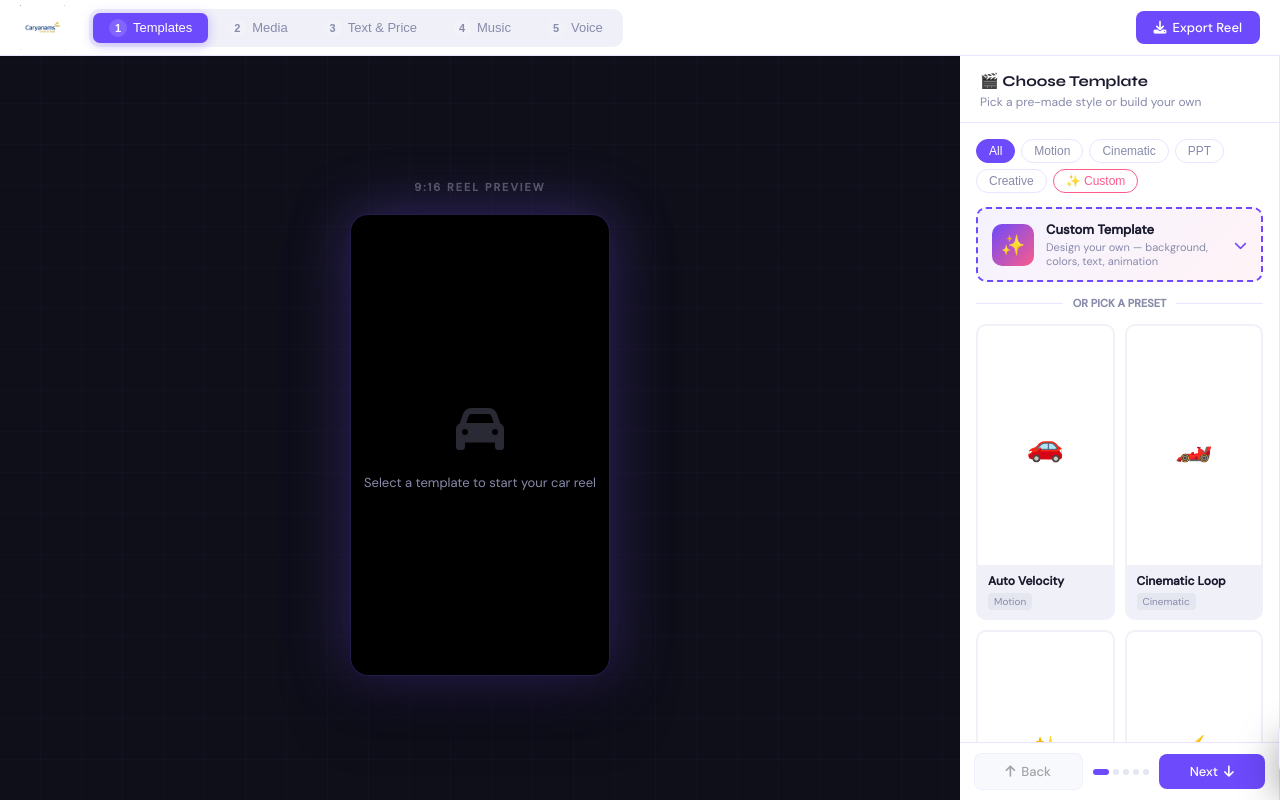
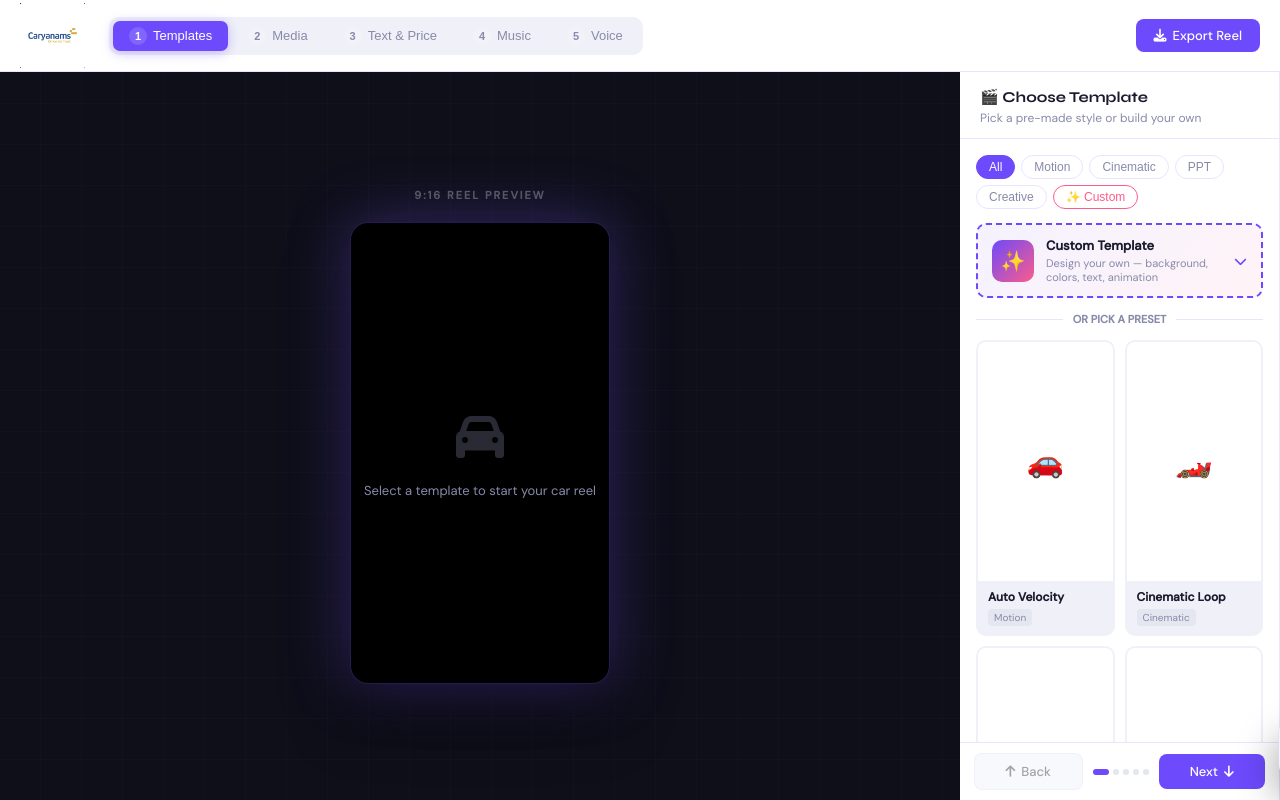
Before and after one commit to padmaninenshi-python/mobail_App, a Flask app: page / in a window 1280 px wide. Run offline with Flask 3, Linux system fonts and the light colour scheme; data comes from the database, SQL or seed files in the repository; data that the repository does not hold is empty.

Commit message:
Adjust navbar height and logo size in index.html

```diff
--- a/templates/index.html
+++ b/templates/index.html
@@ -49,7 +49,7 @@ body {
 
 /* ── NAVBAR ── */
 .navbar {
-  height: 56px; flex-shrink: 0;
+  height: 72px; flex-shrink: 0;
   background: var(--surface);
   border-bottom: 1px solid var(--border);
   display: flex; align-items: center; gap: 16px;
@@ -487,7 +487,7 @@ body {
   <span class="navbar-brand" style="display:flex;align-items:center;padding:0;background:transparent;">
     <img src="{{ url_for('static', filename='logo.png') }}"
          alt="Caryanams Logo"
-         style="height:45px;width:auto;animation:logoBounce 2.4s ease-in-out infinite;">
+         style="height:65px;width:auto;">
   </span>
 
   <div class="step-tabs">
```
